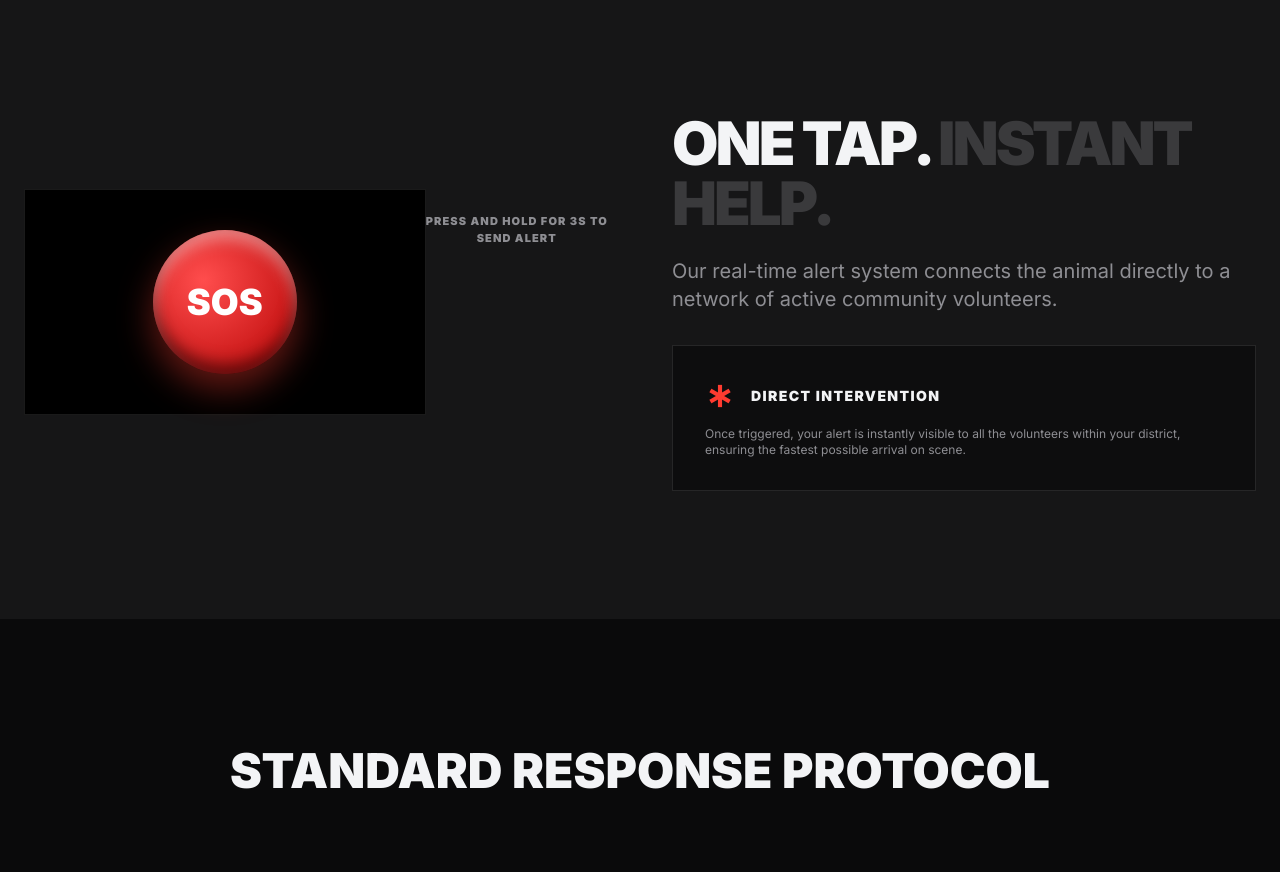
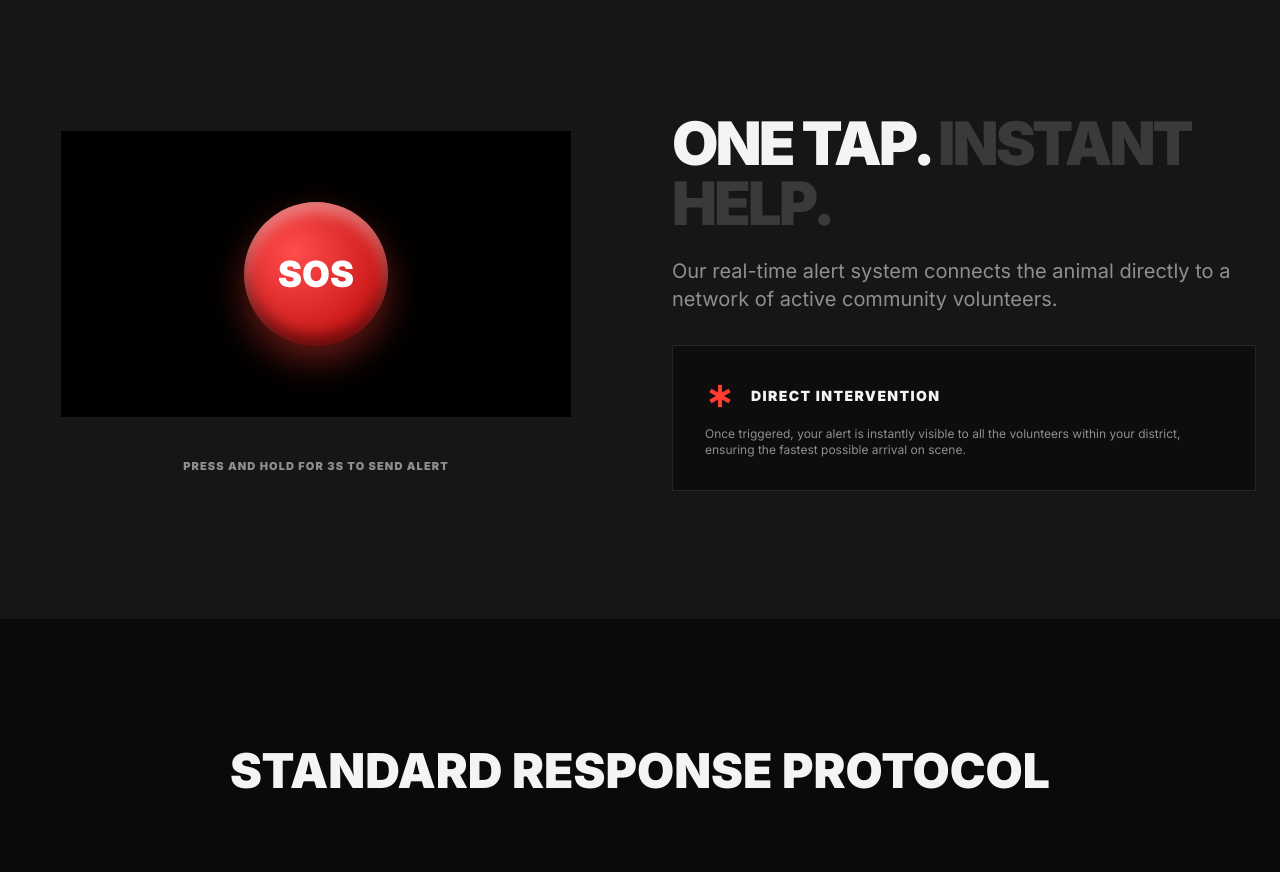
Before and after one commit to askrapidresponseteam-cloud/Website-RRT, a plain HTML site: page index.html in a window 1280 px wide. Shown: the part 1360-2232 px from the top of the page. Drawn offline with nearby package versions, Linux system fonts and the light colour scheme.

Commit message:
Update index.html

```diff
--- a/index.html
+++ b/index.html
@@ -187,7 +187,9 @@
   <div class="max-w-7xl mx-auto px-4 sm:px-6">
     <div class="flex flex-col lg:flex-row gap-16 items-center">
 
-      <div class="lg:w-1/2 w-full flex justify-center">
+      <div class="lg:w-1/2 w-full flex flex-col items-center">
+
+  <!-- SOS Container -->
   <div class="w-full max-w-lg aspect-video border border-white/10 bg-black flex items-center justify-center">
     <div class="sos-button-glow rounded-full p-6">
       <div class="w-32 h-32 sm:w-36 sm:h-36 rounded-full sos-button-3d flex items-center justify-center">
@@ -195,9 +197,13 @@
       </div>
     </div>
   </div>
-        <p class="text-secondary text-[11px] uppercase tracking-widest font-black mt-6 text-center">
+
+  <!-- Instruction Text -->
+  <p class="text-secondary text-[11px] uppercase tracking-widest font-black
+            mt-8 sm:mt-10 text-center max-w-xs">
     Press and hold for 3s to send alert
   </p>
+
 </div>
 
       <div class="lg:w-1/2 w-full">
```
Lines whose indentation alone changed are shown as unchanged.
